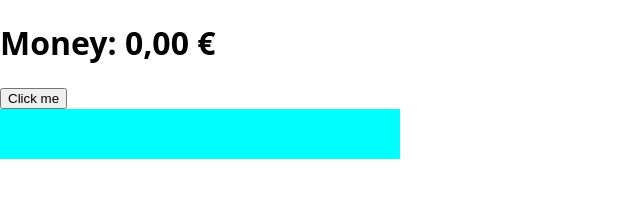
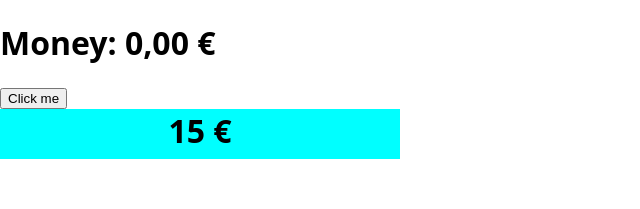
Before and after one commit to Satttoshi/idle-boss, a Next.js app: page / in a window 1280 px wide. Shown: the top 209 px of the page, without its empty margins (0-640 px from the left). Built offline with nearby package versions, Linux system fonts and the light colour scheme.

Commit message:
add income display

```diff
--- a/src/components/ProgressBar.js
+++ b/src/components/ProgressBar.js
@@ -1,14 +1,35 @@
 import styled from "styled-components";
 
 export default function ProgressBar({ tier, isFilling }) {
-  const { delay } = tier;
+  const { delay, income } = tier;
 
   return (
-    <StyledContainer data-testid="progress-bar">
-      {isFilling ? <StyledBar delay={delay} /> : null}
-    </StyledContainer>
+    <StyledWrapper>
+      <StyledIncome>{income + " €"}</StyledIncome>
+      <StyledContainer data-testid="progress-bar">
+        {isFilling ? <StyledBar delay={delay} /> : null}
+      </StyledContainer>
+    </StyledWrapper>
   );
 }
+
+const StyledWrapper = styled.div`
+  position: relative;
+  width: 400px;
+  height: 50px;
+`;
+
+const StyledIncome = styled.span`
+  position: absolute;
+  top: 0;
+  left: 50%;
+  transform: translateX(-50%);
+  text-align: center;
+  font-size: 2rem;
+  font-weight: bold;
+  margin-right: 1rem;
+  z-index: 10;
+`;
 
 const StyledContainer = styled.div`
   background-color: aqua;
```
